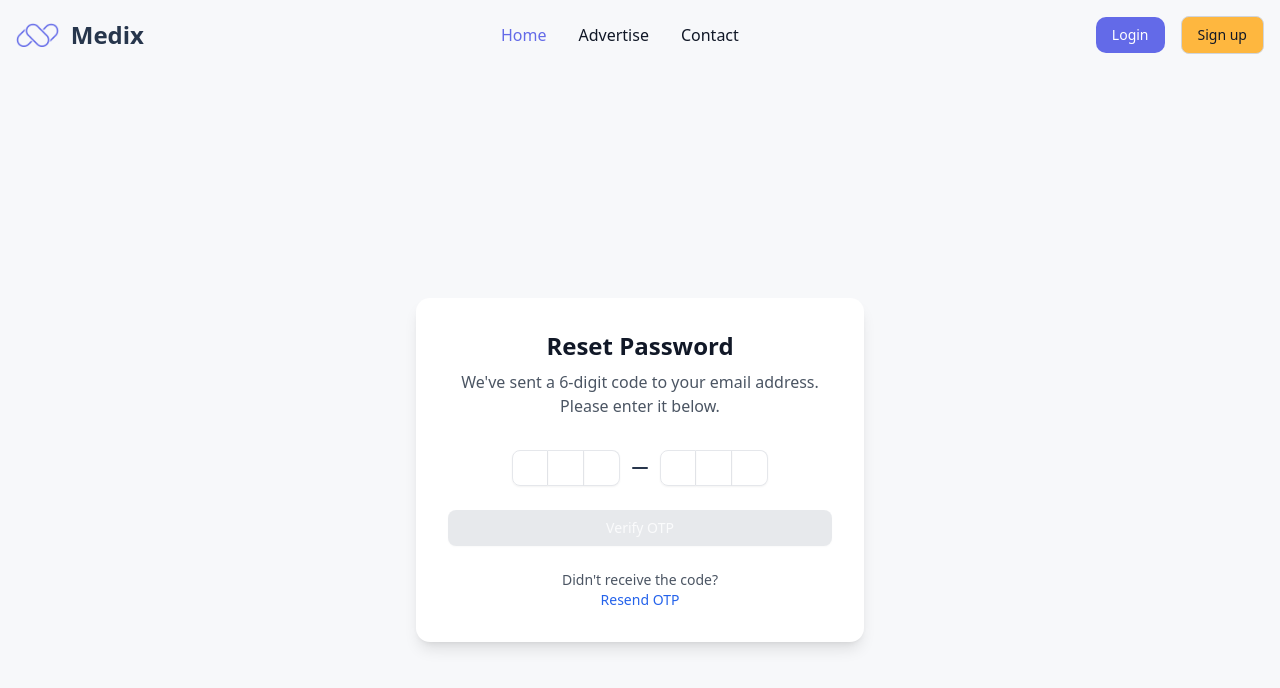
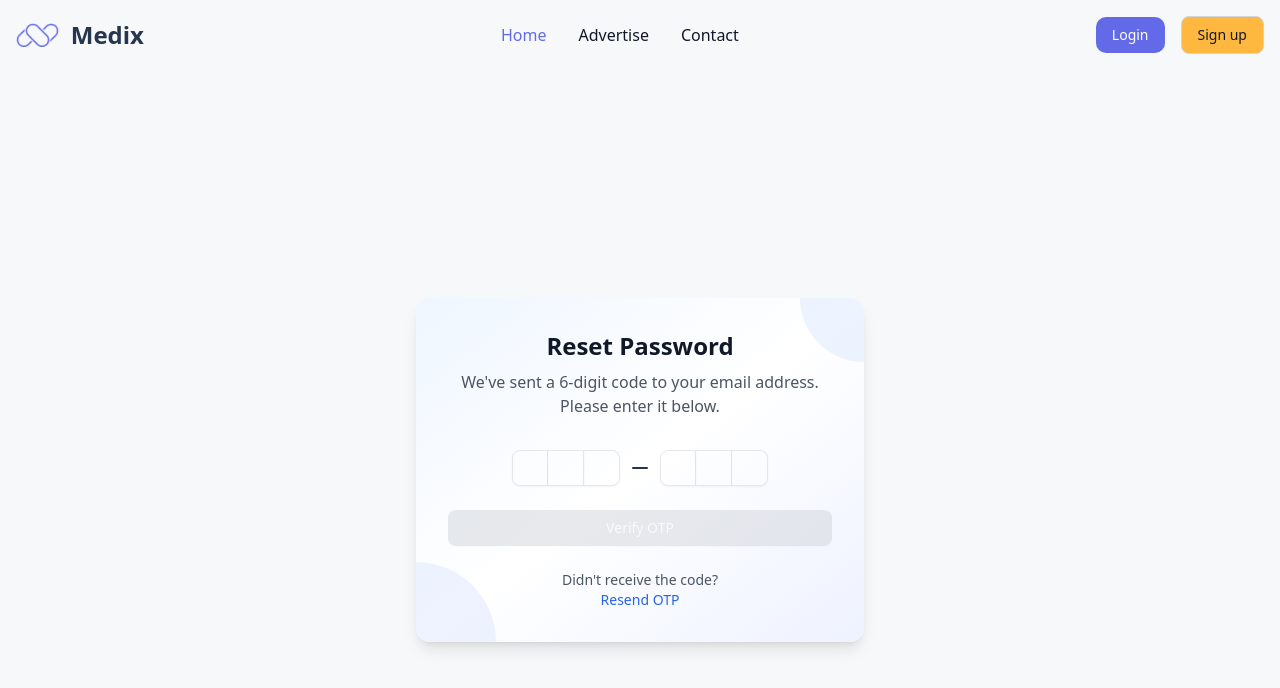
Before and after one commit to iti-graduation-project-medix/frontend, a React (Vite) app: page /otp in a window 1280 px wide. Shown: the top 688 px of the page. Built offline with nearby package versions, Linux system fonts and the light colour scheme.

Commit message:
otp enhance

```diff
--- a/src/pages/OTP/Otp.jsx
+++ b/src/pages/OTP/Otp.jsx
@@ -32,7 +32,7 @@ export default function Otp({ message }) {
       // Add your OTP verification logic here
       console.log("Verifying OTP:", otp);
       // Simulate API call
-      await new Promise(resolve => setTimeout(resolve, 1000));
+      await new Promise((resolve) => setTimeout(resolve, 1000));
     } catch (error) {
       console.error("Error verifying OTP:", error);
       toast.error("Failed to verify OTP. Please try again.");
@@ -63,7 +63,7 @@ export default function Otp({ message }) {
       // Add your resend OTP logic here
       console.log("Resending OTP...");
       // Simulate API call
-      await new Promise(resolve => setTimeout(resolve, 1000));
+      await new Promise((resolve) => setTimeout(resolve, 1000));
       toast.success("OTP has been resent successfully!");
       startResendCountdown();
     } catch (error) {
@@ -78,12 +78,15 @@ export default function Otp({ message }) {
         initial={{ opacity: 0, y: 20 }}
         animate={{ opacity: 1, y: 0 }}
         transition={{ duration: 0.5 }}
-        className="w-full max-w-md p-8 space-y-8 bg-white rounded-xl shadow-lg"
+        className="w-full max-w-md p-8 space-y-8 bg-gradient-to-br from-blue-50 via-white to-indigo-50 relative overflow-hidden rounded-xl shadow-lg"
       >
+        <div className="absolute top-0 right-0 w-32 h-32 bg-blue-100 rounded-full -mr-16 -mt-16 opacity-50"></div>
+        <div className="absolute bottom-0 left-0 w-40 h-40 bg-indigo-100 rounded-full -ml-20 -mb-20 opacity-50"></div>
         <div className="text-center space-y-2">
           <h1 className="text-2xl font-bold text-gray-900">{message}</h1>
           <p className="text-gray-600">
-            We've sent a 6-digit code to your email address. Please enter it below.
+            We've sent a 6-digit code to your email address. Please enter it
+            below.
           </p>
         </div>
 
@@ -114,7 +117,9 @@ export default function Otp({ message }) {
             onClick={handleSubmit}
             disabled={otp.length !== 6 || isLoading}
             className={`w-full transition-all duration-200 ${
-              otp.length === 6 ? 'bg-primary hover:bg-primary-hover' : 'bg-gray-300 cursor-not-allowed'
+              otp.length === 6
+                ? "bg-primary hover:bg-primary-hover"
+                : "bg-gray-300 cursor-not-allowed"
             }`}
           >
             {isLoading ? "Verifying..." : "Verify OTP"}
@@ -124,12 +129,12 @@ export default function Otp({ message }) {
             <p>Didn't receive the code?</p>
             <button
               className={`text-blue-600 hover:text-blue-700 font-medium ${
-                resendDisabled ? 'opacity-50 cursor-not-allowed' : ''
+                resendDisabled ? "opacity-50 cursor-not-allowed" : ""
               }`}
               onClick={handleResendOTP}
               disabled={resendDisabled}
             >
-              {resendDisabled ? `Resend OTP in ${countdown}s` : 'Resend OTP'}
+              {resendDisabled ? `Resend OTP in ${countdown}s` : "Resend OTP"}
             </button>
           </div>
         </div>
```
